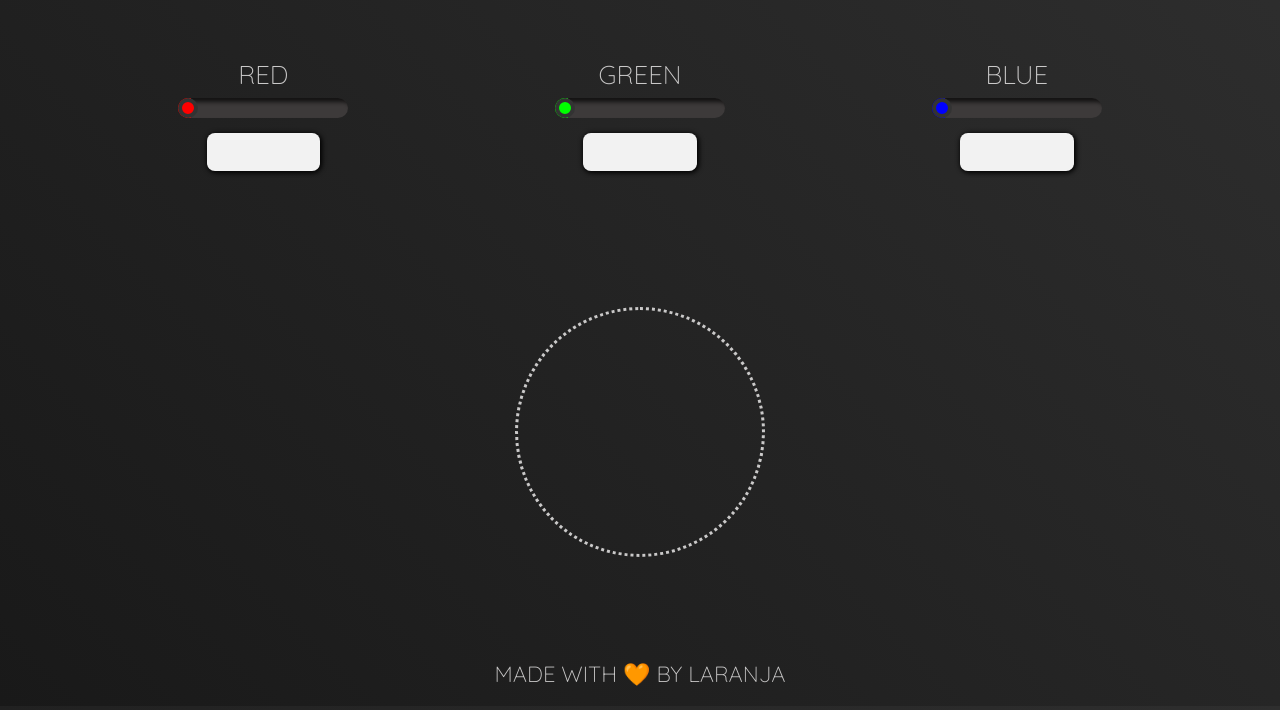
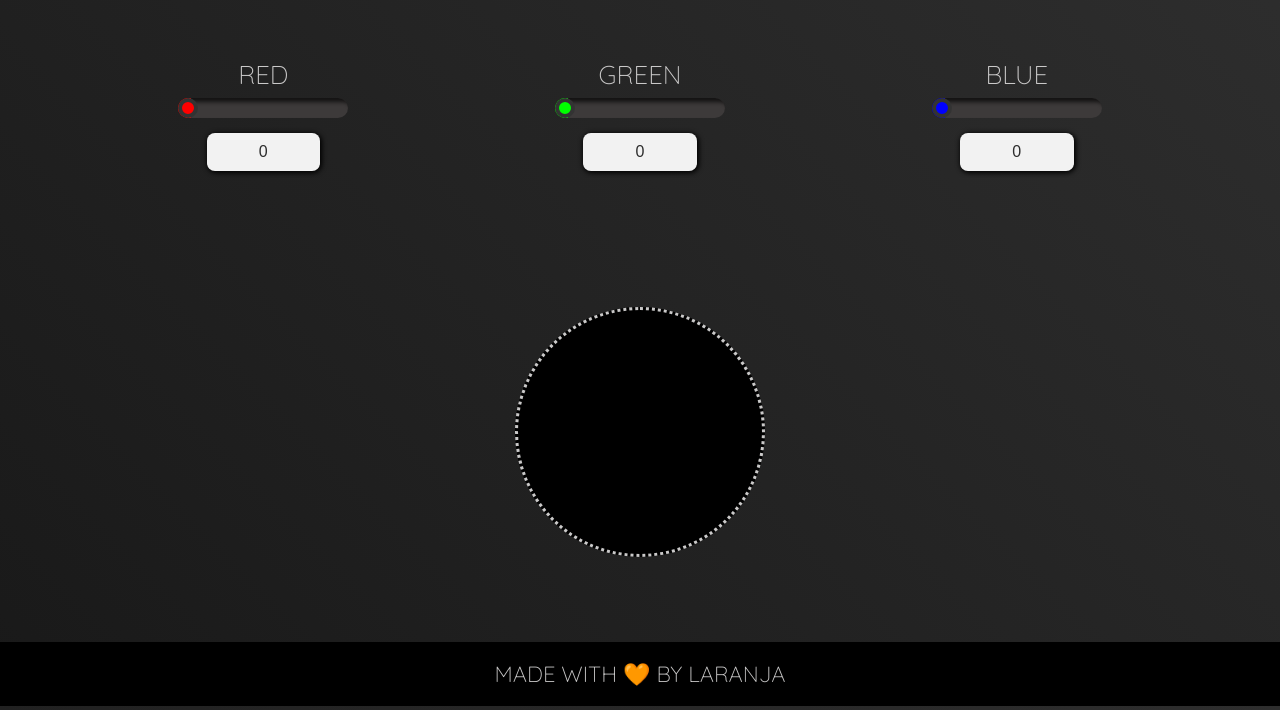
Before and after one commit to EmersonLaranja/rgb-color-selector, a website: page src/dist/index.html in a window 1280 px wide. Shown: the part 90-800 px from the top of the page. Drawn offline with nearby package versions, Linux system fonts and the light colour scheme; files that its build step writes are made by us from their sources.

Commit message:
update github pages

```diff
--- a/src/dist/index.html
+++ b/src/dist/index.html
@@ -8,7 +8,7 @@
       rel="stylesheet"
     />
     <title>Trabalho Prático</title>
-    <link rel="stylesheet" href="styles/style.css" />
+    <link rel="stylesheet" href="style.css" />
   </head>
   <body>
     <header>
@@ -71,6 +71,6 @@
         by Laranja
       </p>
     </footer>
-    <script src="js/script.js"></script>
+    <script src="script.js"></script>
   </body>
 </html>
```
